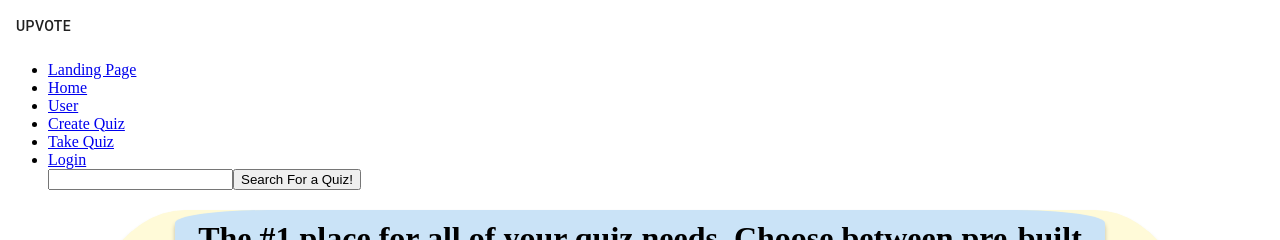
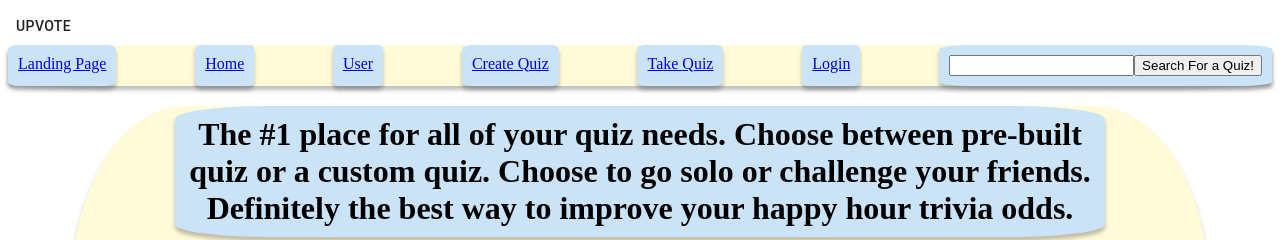
Before and after one commit to Robchike9290/QuizlansQuizQuorner, a React app in the folder myapp/: page / in a window 1280 px wide. Shown: the top 240 px of the page. Built offline with nearby package versions, Linux system fonts and the light colour scheme; no server answers; the HTML template or start-up script is replaced by a standard one.

Commit message:
Continued formatting of NavBar components.

```diff
--- a/myapp/src/app.jsx
+++ b/myapp/src/app.jsx
@@ -56,28 +56,28 @@ const App = () => {
       {docData ? <div></div> : null}
       <div>
         <NavBar>
-          <li>
+          <NavBarHeading>
             <Link to='/'>Landing Page</Link>
-          </li>
-          <li>
+          </NavBarHeading>
+          <NavBarHeading>
             <Link to='/home'>Home</Link>
-          </li>
-          <li>
+          </NavBarHeading>
+          <NavBarHeading>
             <Link to='/user'>User</Link>
-          </li>
-          <li>
+          </NavBarHeading>
+          <NavBarHeading>
             <Link to='/createquiz'>Create Quiz</Link>
-          </li>
-          <li>
+          </NavBarHeading>
+          <NavBarHeading>
             <Link to='/takequiz'>Take Quiz</Link>
-          </li>
-          <li>
+          </NavBarHeading>
+          <NavBarHeading>
             <Link to='/login'>Login</Link>
-          </li>
-          <form>
+          </NavBarHeading>
+          <NavBarForm>
             <input></input>
             <button>Search For a Quiz!</button>
-          </form>
+          </NavBarForm>
         </NavBar>
         <Switch>
           <Route exact path='/'>
@@ -110,5 +110,27 @@ const App = () => {
 
 export default hot(App);
 
-const NavBar = styled.ul`
+const NavBarHeading = styled.span`
+  background-color: var(--blue);
+  text-color: var(--text-color);
+  border-radius: var(--standard-border-radius);
+  box-shadow: var(--standard-shadow);
+  padding: var(--standard-padding);
 `
+
+const NavBarForm = styled.form`
+  background-color: var(--blue);
+  text-color: var(--text-color);
+  border-radius: var(--standard-border-radius);
+  box-shadow: var(--standard-shadow);
+  padding: var(--standard-padding);
+`
+
+const NavBar = styled.div`
+  background-color: var(--yellow);
+  text-color: var(--text-color);
+  border-radius: var(--standard-border-radius);
+  box-shadow: var(--standard-shadow);
+  display: flex;
+  justify-content: space-between;
+`
```
